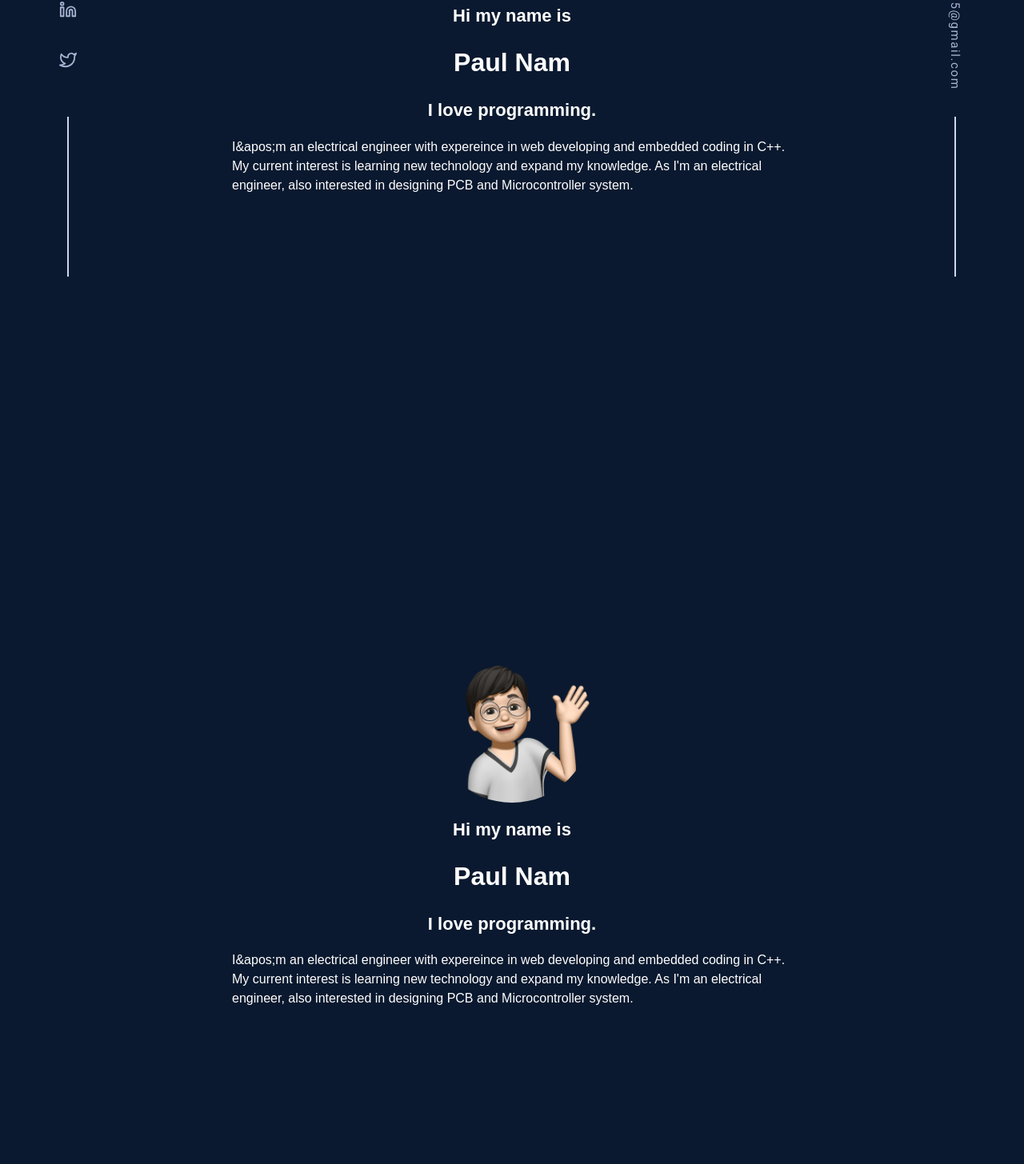
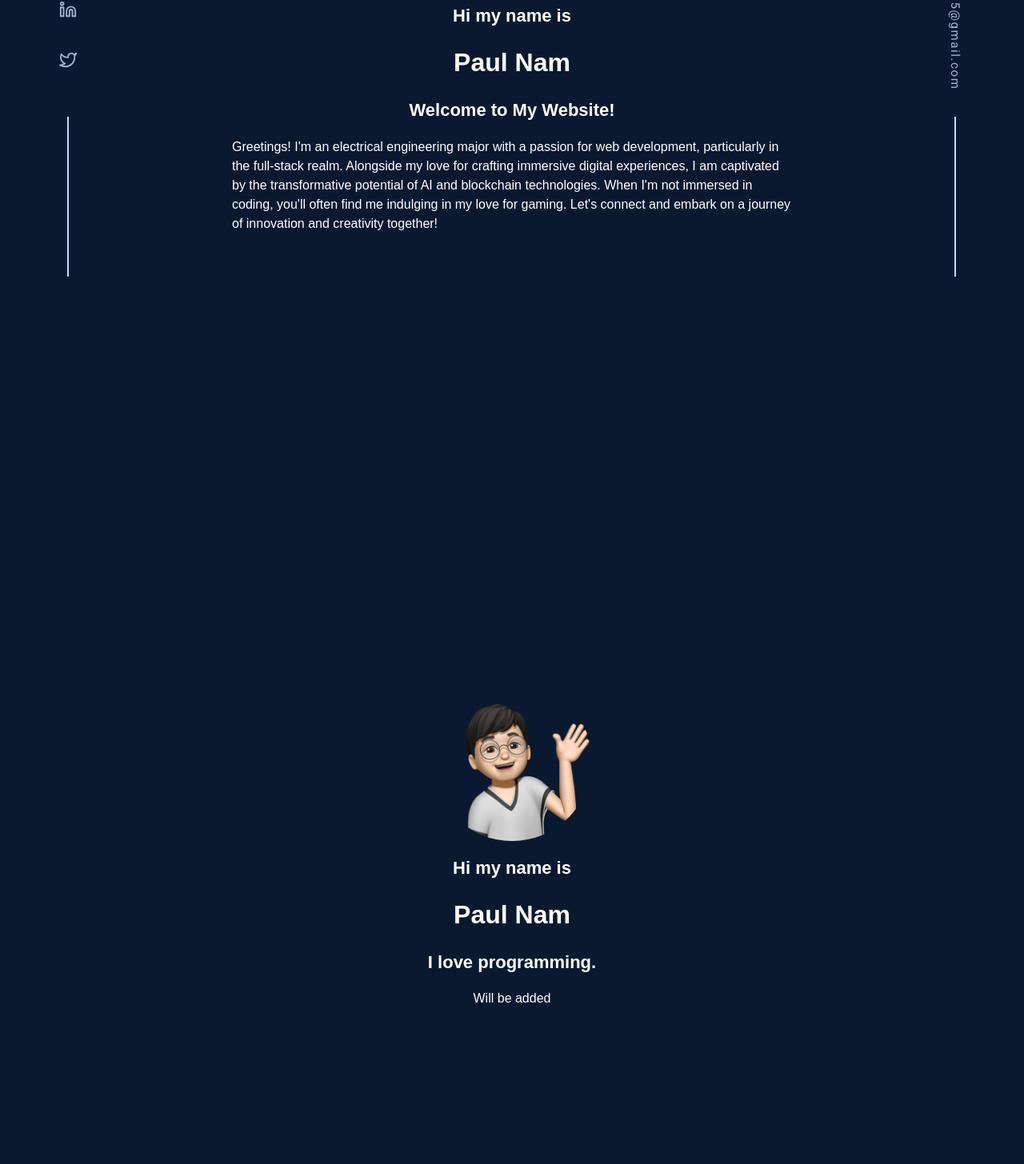
Before and after one commit to poul0315/NextJs-Portfolio, a Next.js app: page / in a window 1280 px wide. Shown: the part 454-1910 px from the top of the page at 80% size. Built offline with nearby package versions, Linux system fonts and the light colour scheme.

Commit message:
feat(app): Gave each project a simple prompt

```diff
--- a/src/sections/About.tsx
+++ b/src/sections/About.tsx
@@ -21,10 +21,7 @@ function About() {
                 I love programming.
             </h3>
             <p className="hero-text">
-                {`I&apos;m an electrical engineer with expereince in web developing
-                and embedded coding in C++. My current interest is learning new technology
-                and expand my knowledge. As I'm an electrical engineer, also interested in
-                designing PCB and Microcontroller system.`}
+                {`Will be added`}
             </p>
         </div>
     )
--- a/src/sections/Hero.tsx
+++ b/src/sections/Hero.tsx
@@ -18,13 +18,14 @@ function Hero() {
                 Paul Nam
             </h2>
             <h3 className="hero-title-large hero-title-sub">
-                I love programming.
+                Welcome to My Website!
             </h3>
             <p className="hero-text">
-                {`I&apos;m an electrical engineer with expereince in web developing
-                and embedded coding in C++. My current interest is learning new technology
-                and expand my knowledge. As I'm an electrical engineer, also interested in
-                designing PCB and Microcontroller system.`}
+                {`Greetings! I'm an electrical engineering major with a passion for web development,
+                particularly in the full-stack realm. Alongside my love for crafting immersive digital experiences,
+                I am captivated by the transformative potential of AI and blockchain technologies.
+                When I'm not immersed in coding, you'll often find me indulging in my love for gaming.
+                Let's connect and embark on a journey of innovation and creativity together!`}
             </p>
         </div>
     )
--- a/src/sections/Project.tsx
+++ b/src/sections/Project.tsx
@@ -11,7 +11,7 @@ function Project() {
           projectName: "Caption2Emoji",
           projectLink: "https://netlify.com",
           projectDescription:
-            "This is a web application that uses the PokeAPI to display information about different Pokemon, including their evolution levels and details. You can compare multiple Pokemon using a queue, and add them to your personal list using Firebase's Firestore database.",
+            "A web application leveraging OpenAI API to instantly convert your text captions into lively emojis. With just one click, infuse your messages, social media posts, and more with a delightful touch of fun, emotion, and personal flair.",
           projectTech: [
             "Next",
             "React",
@@ -29,7 +29,7 @@ function Project() {
           projectName: "UW BlockChain Blog",
           projectLink: "https://netlify.com",
           projectDescription:
-            "This is a chat app made with React and Node.js that sends real-time messages and is highly scalable. It uses advanced JavaScript concepts like debouncing and is optimized for React. It has 300+ stars on GitHub and over 180k views on YouTube.",
+            "Contributed to UW Blockchain Club's blog development, collaborating with team members to create components and optimize content delivery. Utilized ContentPlayer for seamless user experience. Ongoing project, continuously enhancing the platform.",
           projectTech: [
             "Next",
             "React",
@@ -48,7 +48,7 @@ function Project() {
           projectName: "WeatherToday",
           projectLink: "https://netlify.com",
           projectDescription:
-            "I made a Netflix copy with TMBD Api. It has infinite scrolling and lets you watch movies by genre. You can also add movies to your favorites list.",
+            "Developed a live weather check website leveraging the OpenWeather API. Users can conveniently obtain real-time weather information by inputting the city name, zip code, or area code.",
           projectTech: [
             "React",
             "Node.js",
```
